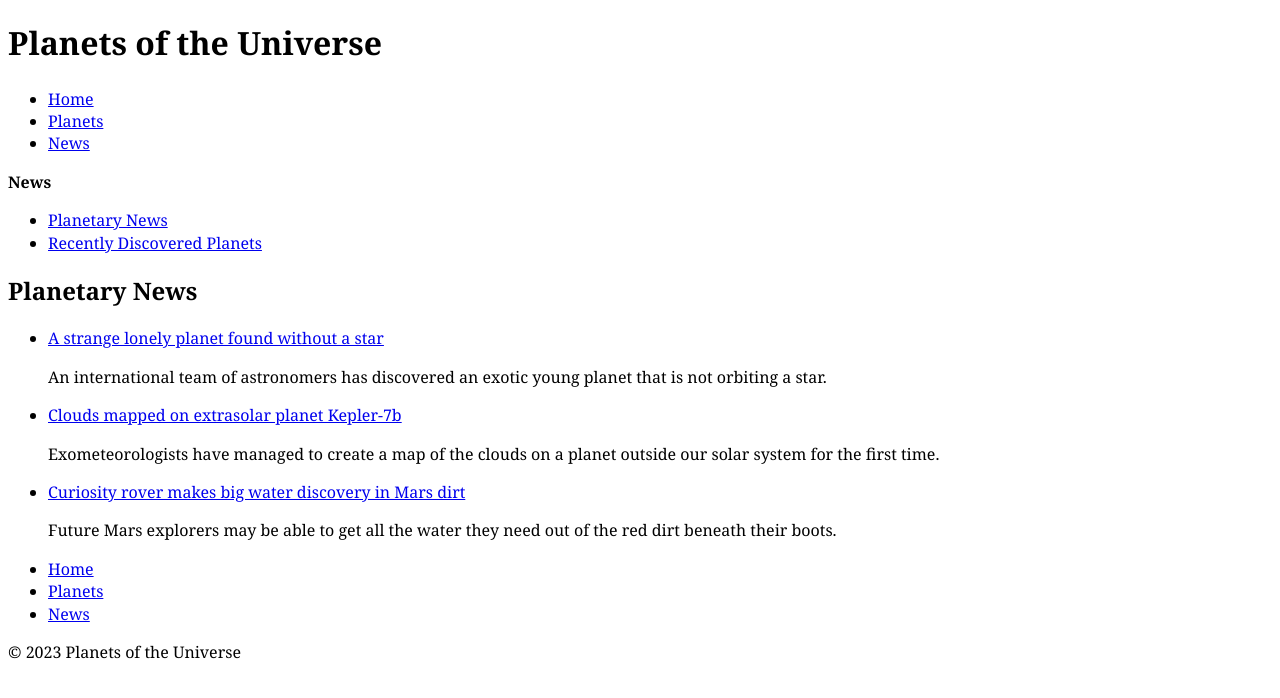
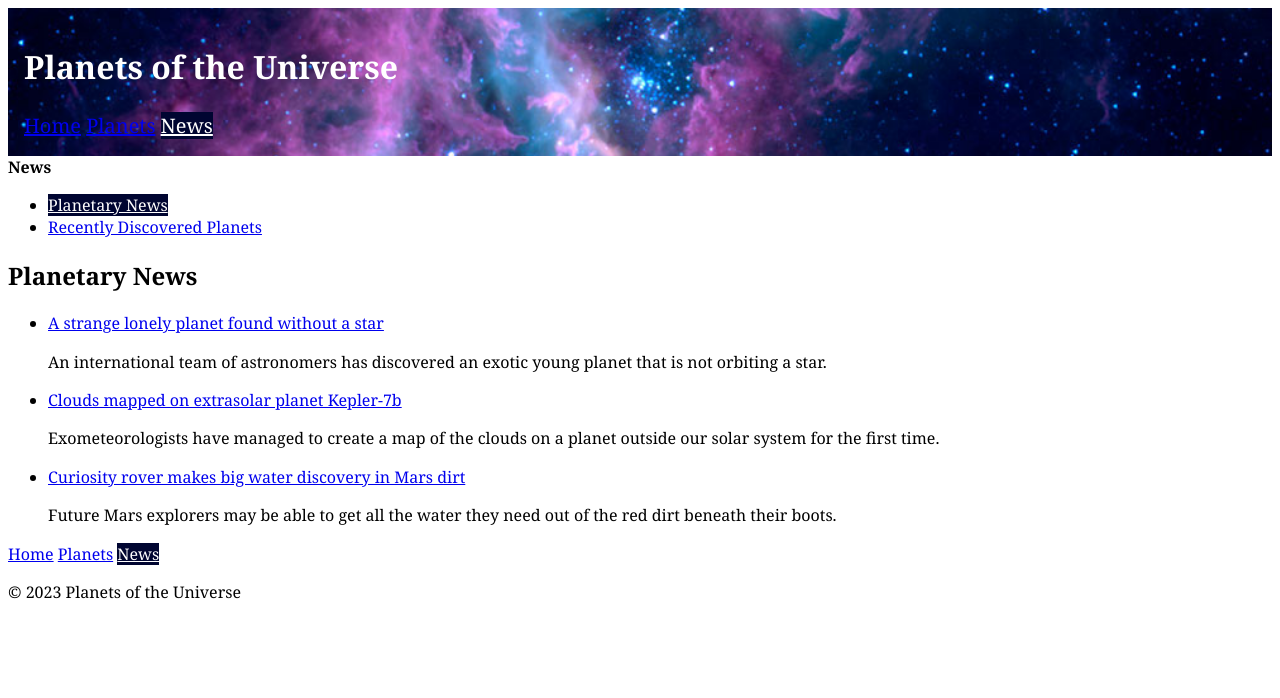
Before and after one commit to Mozzie455/planets_of_the_universe, a Jekyll site: the page built from news.html, in a window 1280 px wide. Shown: the top 698 px of the page. Built offline with Jekyll 4.4.1, drawn with Linux system fonts in a browser that asks for light colours.

Commit message:
CSS Import

```diff
--- a/_includes/planet-list.html
+++ b/_includes/planet-list.html
@@ -3,7 +3,7 @@
   {% if planet.type == include.type %}
   <li>
     <a href="{{site.baseurl}}{{planet.url}}">
-      <img src="{{site.baseurl}}/img/planets/{{planet.image}}" alt="Photo of {{planet.title}}">
+      <img src="{{site.baseurl}}/assets/img/planets/{{planet.image}}" alt="Photo of {{planet.title}}">
       <h3>{{planet.title}}</h3>
       <p>{{planet.meta}}</p>
     </a>
--- a/_layouts/default.html
+++ b/_layouts/default.html
@@ -4,8 +4,8 @@
 <head>
   <meta charset="UTF-8">
   <meta name="viewport" content="width=device-width, initial-scale=1.0">
-  <title>Planets of the Universe</title>
-  <link rel="stylesheet" href="{{site.baseurl}}/css/common.css">
+  <title>{% if page.title %}{{page.title}} · {% endif %} Planets of the Universe</title>
+  <link href="{{site.baseurl}}/assets/css/main.css" rel="stylesheet">
 </head>
 
 <body>
--- /dev/null
+++ b/assets/css/main.css
@@ -0,0 +1,3 @@
+@import "masthead.css";
+@import "common.css";
+@import "nav.css"
--- a/news.html
+++ b/news.html
@@ -1,5 +1,6 @@
 ---
 layout: news
+news: News
 ---
 
 <h2>Planetary News</h2>
```
Also changed, not shown: css/main.css (deleted, +0 -11 lines), assets/css/common.css (renamed from css/common.css), assets/css/masthead.css (renamed from css/masthead.css), assets/css/nav.css (renamed from css/nav.css), assets/img/nebula-2.jpg (renamed from img/nebula-2.jpg), assets/img/nebula.jpg (renamed from img/nebula.jpg), assets/img/planets/ceres.jpg (renamed from img/planets/ceres.jpg), assets/img/planets/jupiter.jpg (renamed from img/planets/jupiter.jpg), assets/img/planets/makemake.jpg (renamed from img/planets/makemake.jpg), assets/img/planets/mars.jpg (renamed from img/planets/mars.jpg), assets/img/planets/mercury.jpg (renamed from img/planets/mercury.jpg), assets/img/planets/neptune.jpg (renamed from img/planets/neptune.jpg), assets/img/planets/pluto.jpg (renamed from img/planets/pluto.jpg), assets/img/planets/saturn.jpg (renamed from img/planets/saturn.jpg), 1 more files.
